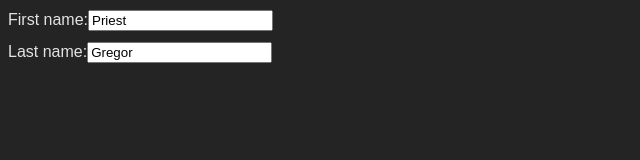
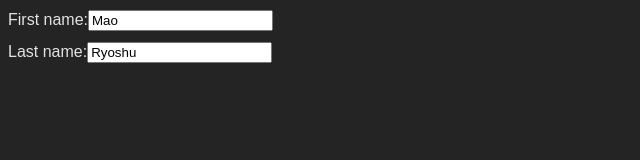
Before and after one commit to Akbar-Widya/react_hooks, a React app: page / in a window 1280 px wide. Shown: the top 160 px of the page, without its empty margins (0-640 px from the left). Built offline with nearby package versions, Linux system fonts and the light colour scheme; the HTML template or start-up script is replaced by a standard one.

Commit message:
custom hook: big brain move, you use a set of hooks together a bunch, make them custom. Example: after custom it

```diff
--- a/src/App.jsx
+++ b/src/App.jsx
@@ -1,26 +1,32 @@
 import { useState } from "react";
 // Form Component
 const App = () => {
-   const [firstName, setFirstName] = useState("Priest");
-   const [lastName, setLastName] = useState("Gregor");
-
-   const handleFirstNameChange = (e) => {
-      setFirstName(e.target.value);
-   };
-   const handleLastNameChange = (e) => {
-      setLastName(e.target.value)
-   }
+   const firstNameProps = useFormInput('Mao')
+   const lastNameProps = useFormInput('Ryoshu')
    return (
       <div style={{display: 'flex', flexDirection: 'column', gap: '8px'}}>
          <label>
             First name:
-            <input value={firstName} onChange={handleFirstNameChange} />
+            <input {...firstNameProps} />
          </label>
          <label>
             Last name:
-            <input value={lastName} onChange={handleLastNameChange} />
+            <input {...lastNameProps} />
          </label>
       </div>
    );
 };
 export default App;
+
+// Well, if you have many custom hooks, you do want to separate them into their own files.
+const useFormInput = (initialValue) => {
+   const [value, setValue] = useState(initialValue)
+   const handleChange = (e) => {
+      setValue(e.target.value);
+   };
+   const inputProps = {
+      value: value,
+      onChange: handleChange
+   }
+   return inputProps
+}
```
